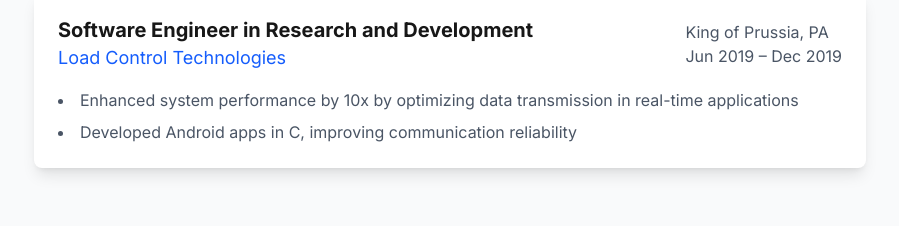
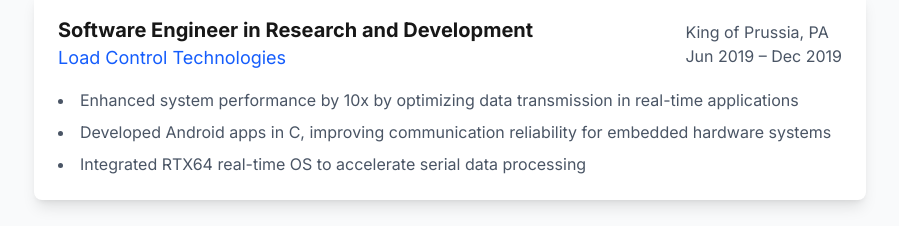
Before and after one commit to romit-nahar/portfolio, a Next.js app: page / in a window 1280 px wide. Shown: the part 2180-2406 px from the top of the page, without its empty margins (190-1089 px from the left). Built offline with nearby package versions, Linux system fonts and the light colour scheme.

Commit message:
Adding more experience

```diff
--- a/src/app/page.tsx
+++ b/src/app/page.tsx
@@ -59,7 +59,8 @@
     duration: 'Jun 2019 – Dec 2019',
     achievements: [
       'Enhanced system performance by 10x by optimizing data transmission in real-time applications',
-      'Developed Android apps in C, improving communication reliability'
+      'Developed Android apps in C, improving communication reliability for embedded hardware systems',
+      'Integrated RTX64 real-time OS to accelerate serial data processing'
     ]
   }
 ]
```
